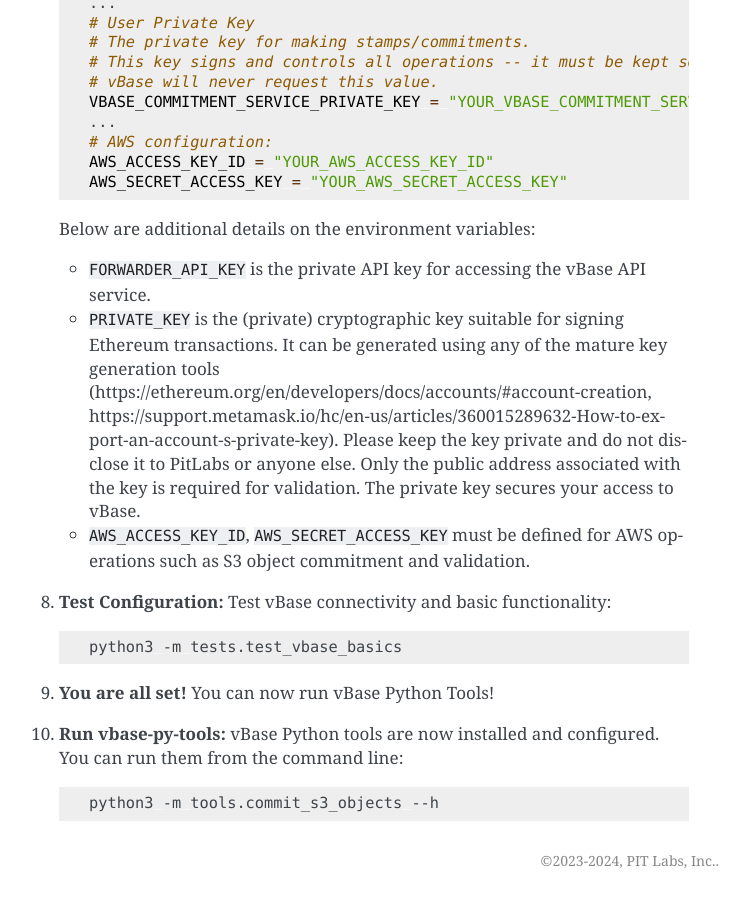
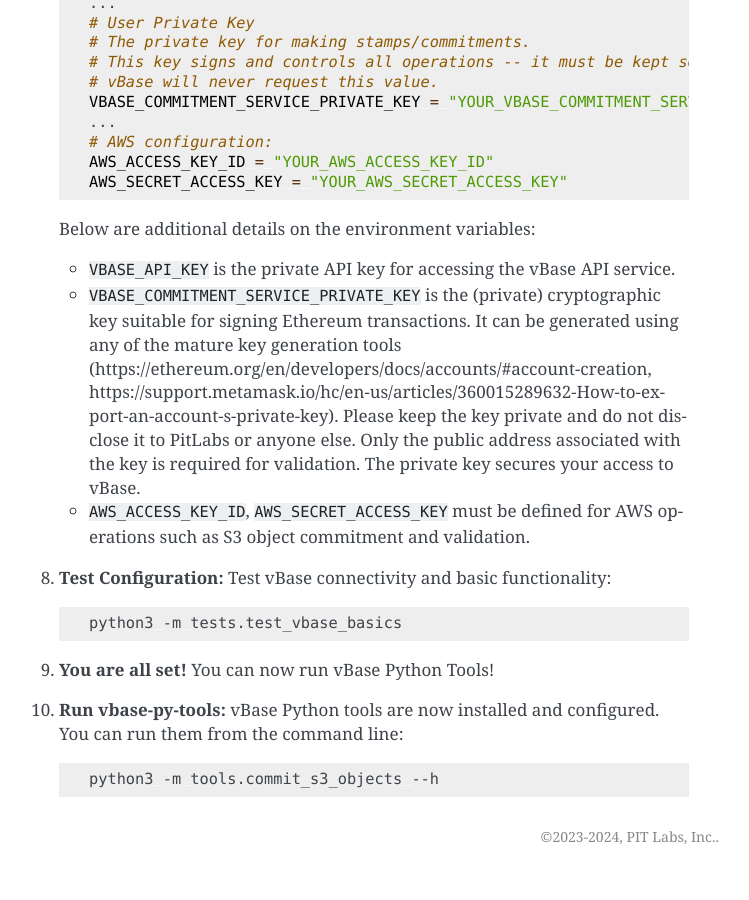
Before and after one commit to validityBase/vbase-py-tools, a Sphinx documentation site: the page built from docs/setup.md, in a window 1280 px wide and 900 px high, scrolled down 2124 px. Shown: the whole window, without its empty margins (391-1140 px from the left). Built offline with Sphinx 7.4.7, drawn with Linux system fonts in a browser that asks for light colours; after the commit the page ends 3000 px from its top, so only the background shows below that.

Commit message:
Update setup.md

````diff
--- a/docs/setup.md
+++ b/docs/setup.md
@@ -85,7 +85,7 @@
     # Forwarder Configuration
     # URL of the production vBase forwarder service.
     # Users should not change this value.
-    VBASE_FORWARDER_URL="https://api.vbase.com/forwarder/"
+    VBASE_FORWARDER_URL = "https://api.vbase.com/forwarder/"
     # User API key for accessing the vBase forwarder service.
     # Users should set this value to the API key they received from vBase.
     VBASE_API_KEY = "YOUR_VBASE_API_KEY"
@@ -101,8 +101,8 @@
     AWS_SECRET_ACCESS_KEY = "YOUR_AWS_SECRET_ACCESS_KEY"
     ```
     Below are additional details on the environment variables:
-    - `FORWARDER_API_KEY` is the private API key for accessing the vBase API service.
-    - `PRIVATE_KEY` is the (private) cryptographic key suitable for signing Ethereum transactions.
+    - `VBASE_API_KEY` is the private API key for accessing the vBase API service.
+    - `VBASE_COMMITMENT_SERVICE_PRIVATE_KEY` is the (private) cryptographic key suitable for signing Ethereum transactions.
     It can be generated using any of the mature key generation tools (https://ethereum.org/en/developers/docs/accounts/#account-creation, https://support.metamask.io/hc/en-us/articles/360015289632-How-to-export-an-account-s-private-key).
     Please keep the key private and do not disclose it to PitLabs or anyone else.
     Only the public address associated with the key is required for validation.
````
